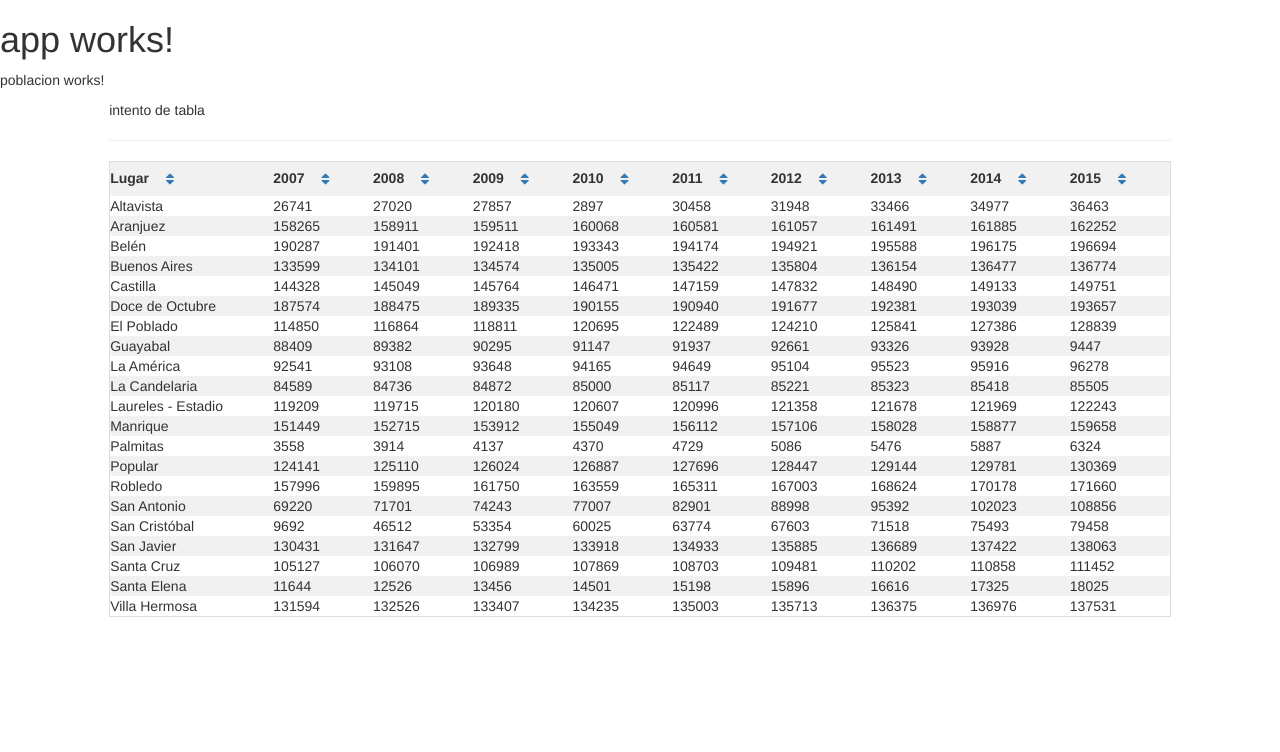
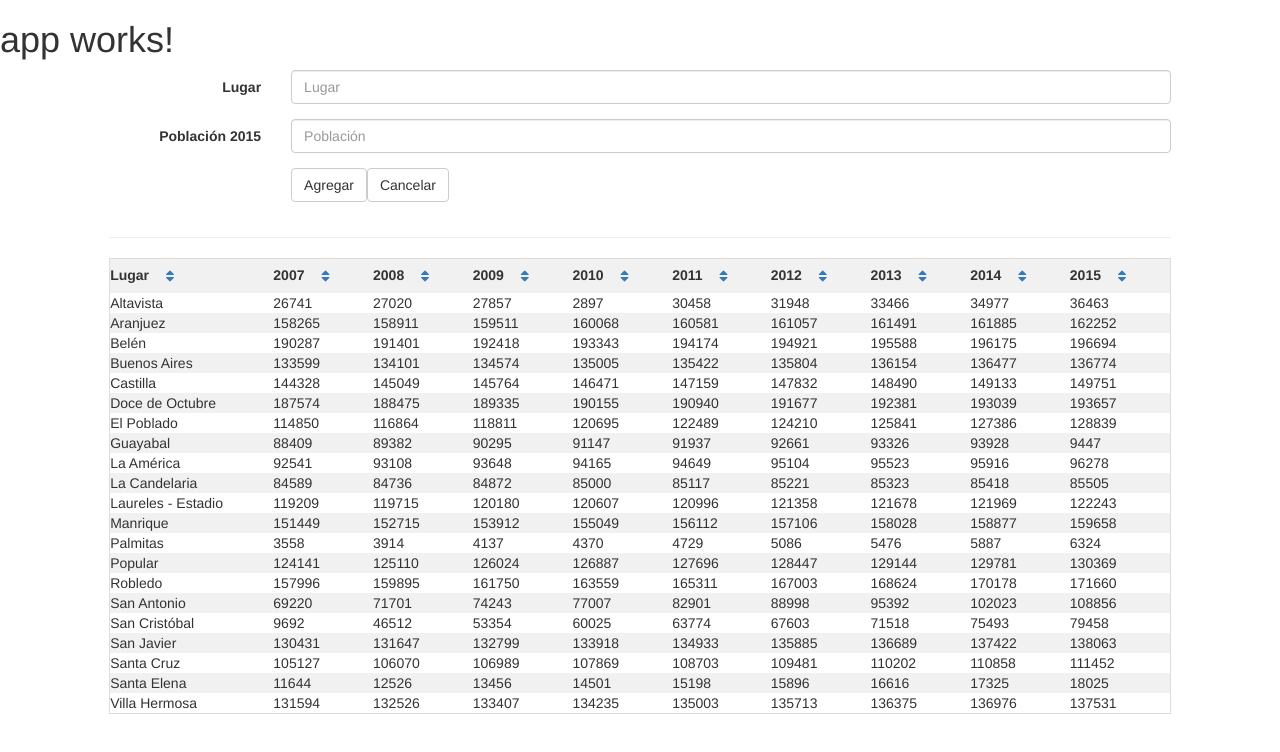
Before and after one commit to srodri31/RetoHablaCreativo, an Angular app: page / in a window 1280 px wide. Shown: the top 752 px of the page. Built offline with nearby package versions, Linux system fonts and the light colour scheme.

Commit message:
Creating form to add new info about population

```diff
--- a/src/app/poblacion/poblacion.component.html
+++ b/src/app/poblacion/poblacion.component.html
@@ -1,16 +1,36 @@
 <!-- Latest compiled and minified CSS -->
 <link rel="stylesheet" href="https://maxcdn.bootstrapcdn.com/bootstrap/3.3.7/css/bootstrap.min.css" integrity="sha384-BVYiiSIFeK1dGmJRAkycuHAHRg32OmUcww7on3RYdg4Va+PmSTsz/K68vbdEjh4u" crossorigin="anonymous">
 
-<p>
-  poblacion works!
-</p>
+<div class="row">
+  <div class="col-md-10 col-md-offset-1">
+    <form class="form-horizontal" #form="ngForm" (ngSubmit)="addNewData(form.value)">
+      <div class="form-group">
+        <label for="txtLugar" class="col-sm-2 control-label">Lugar </label>
+        <div class="col-sm-10">
+          <input class="form-control" type="text" id="txtLugar" placeholder="Lugar" ngModel name="ComunaCorregimiento">
+        </div>
+      </div>
+      <div class="form-group">
+        <label for="txt2015" class="col-sm-2 control-label">Población 2015 </label>
+        <div class="col-sm-10">
+          <input class="form-control" id="txt2015" type="text" placeholder="Población" ngModel name="year2015">
+        </div>
+      </div>
+      <div class="form-group">
+        <div class="col-sm-10 col-sm-offset-2">
+          <button class="btn btn-default" type="submit">Agregar</button>
+          <button class="btn btn-default" >Cancelar</button>
+        </div>
+      </div>
+    </form>
+  </div>
+</div>
 
 <div class="row">
   <div class="col-md-1"></div>
   <div class="col-md-10">
+    <hr>
      <div class="table-responsive">
-        intento de tabla
-        <hr>
         <table class="table table-bordered table-hover">
           <tr class="info">
             <th>Lugar
--- a/src/app/poblacion/poblacion.component.ts
+++ b/src/app/poblacion/poblacion.component.ts
@@ -31,6 +31,8 @@ export class PoblacionComponent implements OnInit {
 
   }
 
-
+  addNewData(data){
+    this.poblacion.push(data);
+  }
 
 }
--- a/src/app/poblacion/poblacion.module.ts
+++ b/src/app/poblacion/poblacion.module.ts
@@ -2,10 +2,12 @@ import { NgModule } from '@angular/core';
 import { CommonModule } from '@angular/common';
 import { PoblacionComponent } from './poblacion.component';
 import { OrderByPipe } from './order-by.pipe';
+import { FormsModule } from '@angular/forms';
 
 @NgModule({
   imports: [
-    CommonModule
+    CommonModule,
+    FormsModule
   ],
   exports:[
     PoblacionComponent
```
